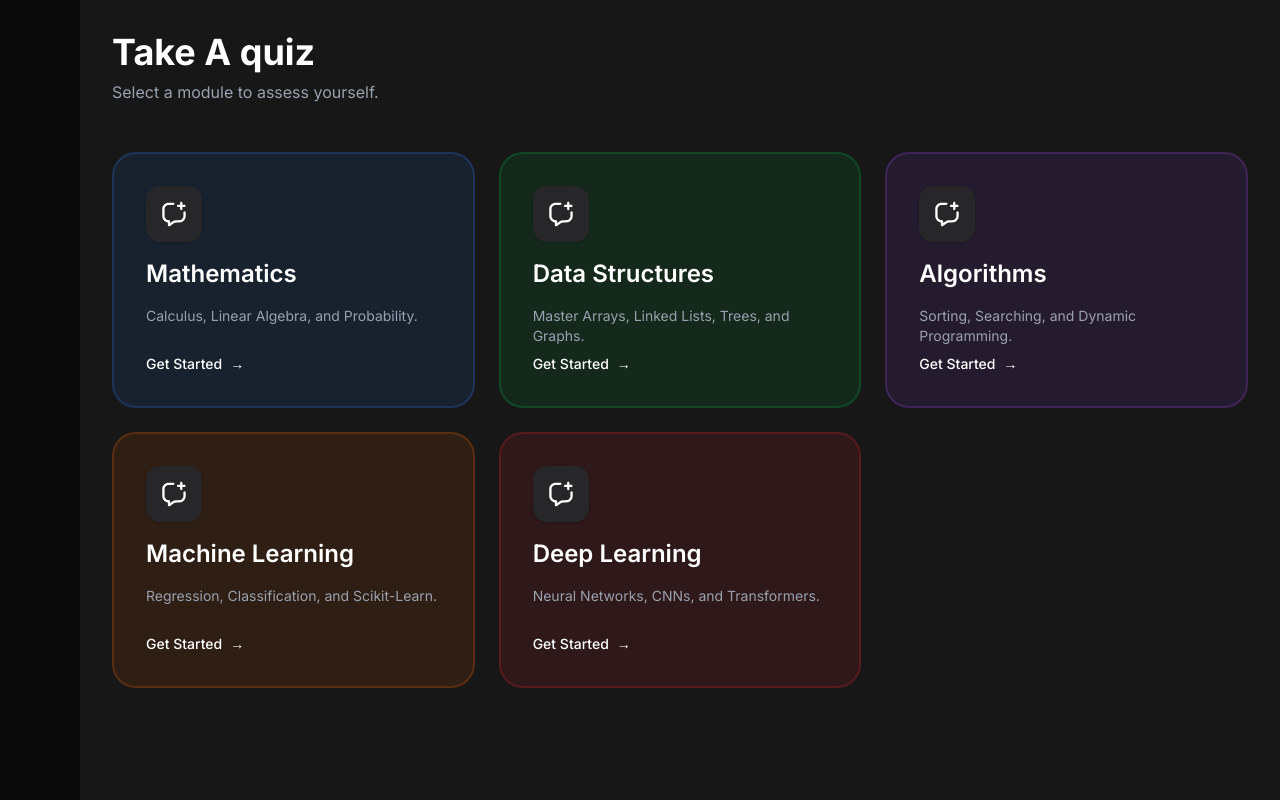
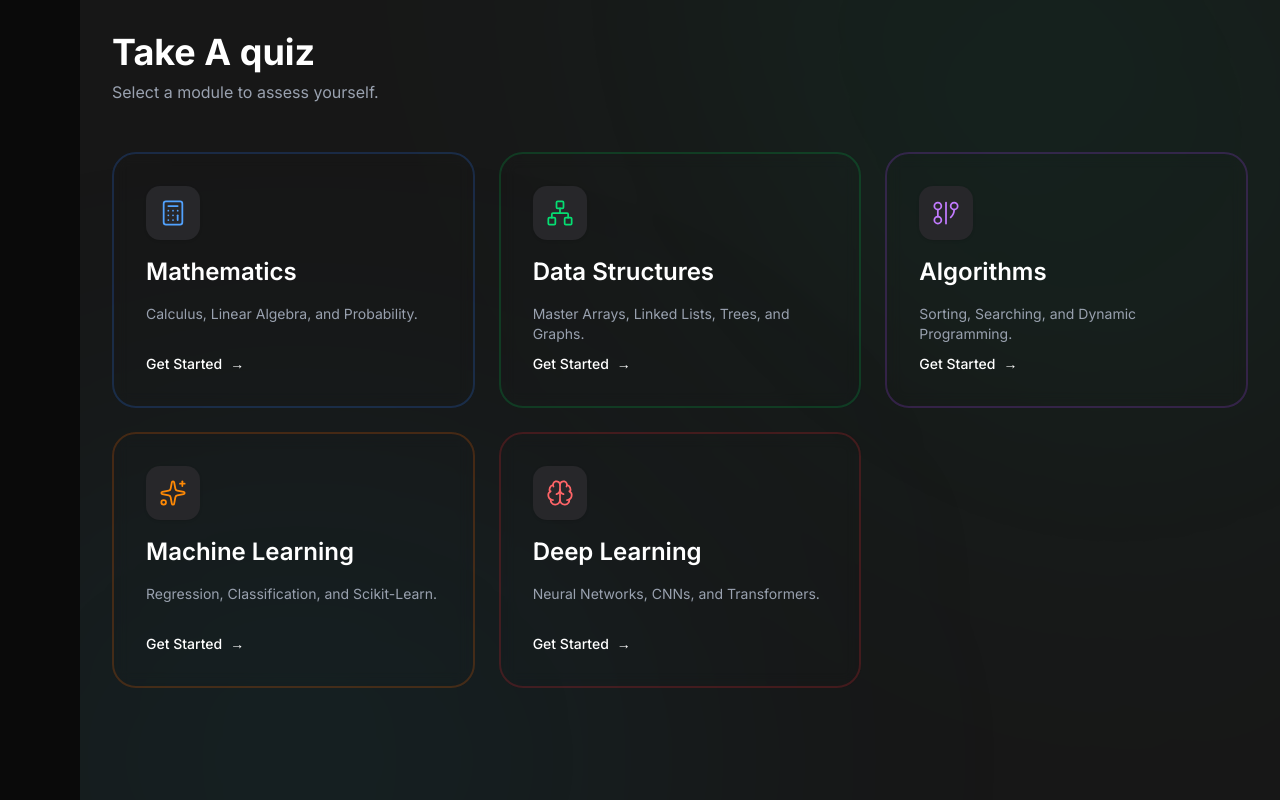
Before and after one commit to aditya95-pixel/Xmaths, a Next.js app: page /take_quiz in a window 1280 px wide. Built offline with nearby package versions, Linux system fonts and the light colour scheme; no server answers.

Commit message:
Soumyadip: Take Quiz Page UI improvement

```diff
--- a/app/take_quiz/page.jsx
+++ b/app/take_quiz/page.jsx
@@ -1,86 +1,135 @@
+"use client";
+
 import React from 'react'
 import Link from 'next/link'
-import { assets } from '@/assets/assets'
-import Image from 'next/image'
+import { motion } from 'framer-motion'
+// Import specific topic icons from Lucide React
+import { Calculator, Network, GitGraph, Sparkles, Brain } from 'lucide-react'
 
 const paths = [
   {
     title: "Mathematics",
     description: "Calculus, Linear Algebra, and Probability.",
-    icon: assets.math_icon, // Ensure these exist in your assets
+    icon: Calculator,
     link: "/take_quiz/math",
-    color: "bg-blue-500/10 border-blue-500/20"
+    color: "bg-blue-50/50 dark:bg-blue-500/10 border-blue-200 dark:border-blue-500/20",
+    iconColor: "text-blue-600 dark:text-blue-400"
   },
   {
     title: "Data Structures",
     description: "Master Arrays, Linked Lists, Trees, and Graphs.",
-    icon: assets.ds_icon,
+    icon: Network,
     link: "/take_quiz/data-structures",
-    color: "bg-green-500/10 border-green-500/20"
+    color: "bg-green-50/50 dark:bg-green-500/10 border-green-200 dark:border-green-500/20",
+    iconColor: "text-green-600 dark:text-green-400"
   },
   {
     title: "Algorithms",
     description: "Sorting, Searching, and Dynamic Programming.",
-    icon: assets.algo_icon,
+    icon: GitGraph,
     link: "/take_quiz/algorithms",
-    color: "bg-purple-500/10 border-purple-500/20"
+    color: "bg-purple-50/50 dark:bg-purple-500/10 border-purple-200 dark:border-purple-500/20",
+    iconColor: "text-purple-600 dark:text-purple-400"
   },
   {
     title: "Machine Learning",
     description: "Regression, Classification, and Scikit-Learn.",
-    icon: assets.ml_icon,
+    icon: Sparkles,
     link: "/take_quiz/machine-learning",
-    color: "bg-orange-500/10 border-orange-500/20"
+    color: "bg-orange-50/50 dark:bg-orange-500/10 border-orange-200 dark:border-orange-500/20",
+    iconColor: "text-orange-600 dark:text-orange-400"
   },
   {
     title: "Deep Learning",
     description: "Neural Networks, CNNs, and Transformers.",
-    icon: assets.dl_icon,
+    icon: Brain,
     link: "/take_quiz/deep-learning",
-    color: "bg-red-500/10 border-red-500/20"
+    color: "bg-red-50/50 dark:bg-red-500/10 border-red-200 dark:border-red-500/20",
+    iconColor: "text-red-600 dark:text-red-400"
   }
 ]
 
-const LearningPath = () => {
+const containerVariants = {
+  hidden: { opacity: 0 },
+  show: { opacity: 1, transition: { staggerChildren: 0.1 } }
+}
+
+const cardVariants = {
+  hidden: { opacity: 0, scale: 0.8, rotate: -5 },
+  show: { opacity: 1, scale: 1, rotate: 0, transition: { type: "spring", stiffness: 120, damping: 14 } }
+}
+
+const TakeQuiz = () => {
   return (
-    <div className="min-h-screen p-8 ml-0 md:ml-20 dark:bg-[#171717] bg-gray-50 transition-all">
-      <div className="max-w-6xl mx-auto">
-        <header className="mb-12">
-          <h1 className="text-4xl font-bold dark:text-white text-gray-800">Take A quiz</h1>
-          <p className="mt-2 text-gray-500 dark:text-gray-400">Select a module to assess yourself.</p>
-        </header>
+    <div className="relative min-h-screen p-8 ml-0 md:ml-20 overflow-hidden bg-slate-50 dark:bg-[#171717] transition-colors duration-500">
 
-        {/* The Grid */}
-        <div className="grid grid-cols-1 md:grid-cols-2 lg:grid-cols-3 gap-6">
+      {/* Animated Background Blurs */}
+      <div className="absolute inset-0 overflow-hidden pointer-events-none">
+        <motion.div
+          animate={{ scale: [1, 1.2, 1], rotate: [0, 90, 0] }}
+          transition={{ duration: 20, repeat: Infinity, ease: "linear" }}
+          className="absolute top-[-20%] right-[-10%] w-[60%] h-[60%] rounded-full bg-emerald-200/40 dark:bg-emerald-600/10 blur-[140px]"
+        />
+        <motion.div
+          animate={{ scale: [1, 1.5, 1], x: [0, 100, 0] }}
+          transition={{ duration: 25, repeat: Infinity, ease: "easeInOut" }}
+          className="absolute bottom-[-20%] left-[-10%] w-[50%] h-[50%] rounded-full bg-cyan-200/40 dark:bg-cyan-600/10 blur-[140px]"
+        />
+      </div>
+
+      <div className="relative z-10 max-w-6xl mx-auto">
+        <motion.header
+          initial={{ opacity: 0, y: -30 }}
+          animate={{ opacity: 1, y: 0 }}
+          transition={{ duration: 0.7 }}
+          className="mb-12"
+        >
+          <h1 className="text-4xl font-bold text-slate-900 dark:text-white transition-colors">Take A quiz</h1>
+          <p className="mt-2 text-slate-500 dark:text-gray-400 transition-colors">Select a module to assess yourself.</p>
+        </motion.header>
+
+        {/* The Animated Grid */}
+        <motion.div
+          variants={containerVariants}
+          initial="hidden"
+          animate="show"
+          className="grid grid-cols-1 md:grid-cols-2 lg:grid-cols-3 gap-6"
+        >
           {paths.map((path, index) => (
-            <Link href={path.link} key={index}>
-              <div className={`group p-8 h-64 border-2 rounded-3xl flex flex-col justify-between
-                transition-all duration-300 hover:scale-[1.02] hover:shadow-xl cursor-pointer
-                ${path.color} dark:hover:bg-white/5 hover:bg-white`}>
-
+            <motion.div key={index} variants={cardVariants}>
+              <Link href={path.link} className="block h-full">
+                <motion.div
+                  whileHover={{ scale: 1.03, y: -5 }}
+                  whileTap={{ scale: 0.98 }}
+                  className={`group p-8 h-64 border-2 rounded-3xl flex flex-col justify-between
+                    transition-colors duration-300 shadow-sm hover:shadow-[0_8px_30px_rgb(0,0,0,0.06)] dark:shadow-none dark:hover:shadow-xl cursor-pointer
+                    ${path.color} bg-white/60 hover:bg-white dark:bg-transparent dark:hover:bg-white/5 backdrop-blur-sm`}
+                >
                   <div className="flex flex-col gap-4">
-                  <div className="p-3 w-fit rounded-xl bg-white dark:bg-zinc-800 shadow-sm">
-                    <Image src={path.icon || assets.chat_icon} alt={path.title} className="w-8 h-8" />
+                    <div className="p-3 w-fit rounded-xl bg-white dark:bg-zinc-800 shadow-sm border border-slate-100 dark:border-transparent transition-colors flex items-center justify-center">
+                      {/* Rendering the Lucide Component directly */}
+                      <path.icon strokeWidth={1.5} className={`w-7 h-7 ${path.iconColor}`} />
                     </div>
-                  <h2 className="text-2xl font-semibold dark:text-white text-gray-800">
+                    <h2 className="text-2xl font-semibold text-slate-900 dark:text-white transition-colors">
                       {path.title}
                     </h2>
-                  <p className="text-sm text-gray-500 dark:text-gray-400">
+                    <p className="text-sm text-slate-600 dark:text-gray-400 transition-colors">
                       {path.description}
                     </p>
                   </div>
 
-                <div className="flex items-center gap-2 text-sm font-medium dark:text-white">
+                  <div className="flex items-center gap-2 text-sm font-medium text-slate-700 dark:text-white transition-colors">
                     Get Started
                     <span className="group-hover:translate-x-1 transition-transform">→</span>
                   </div>
-              </div>
+                </motion.div>
               </Link>
+            </motion.div>
           ))}
-        </div>
+        </motion.div>
       </div>
     </div>
   )
 }
 
-export default LearningPath
+export default TakeQuiz
```
Lines whose indentation alone changed are shown as unchanged.
